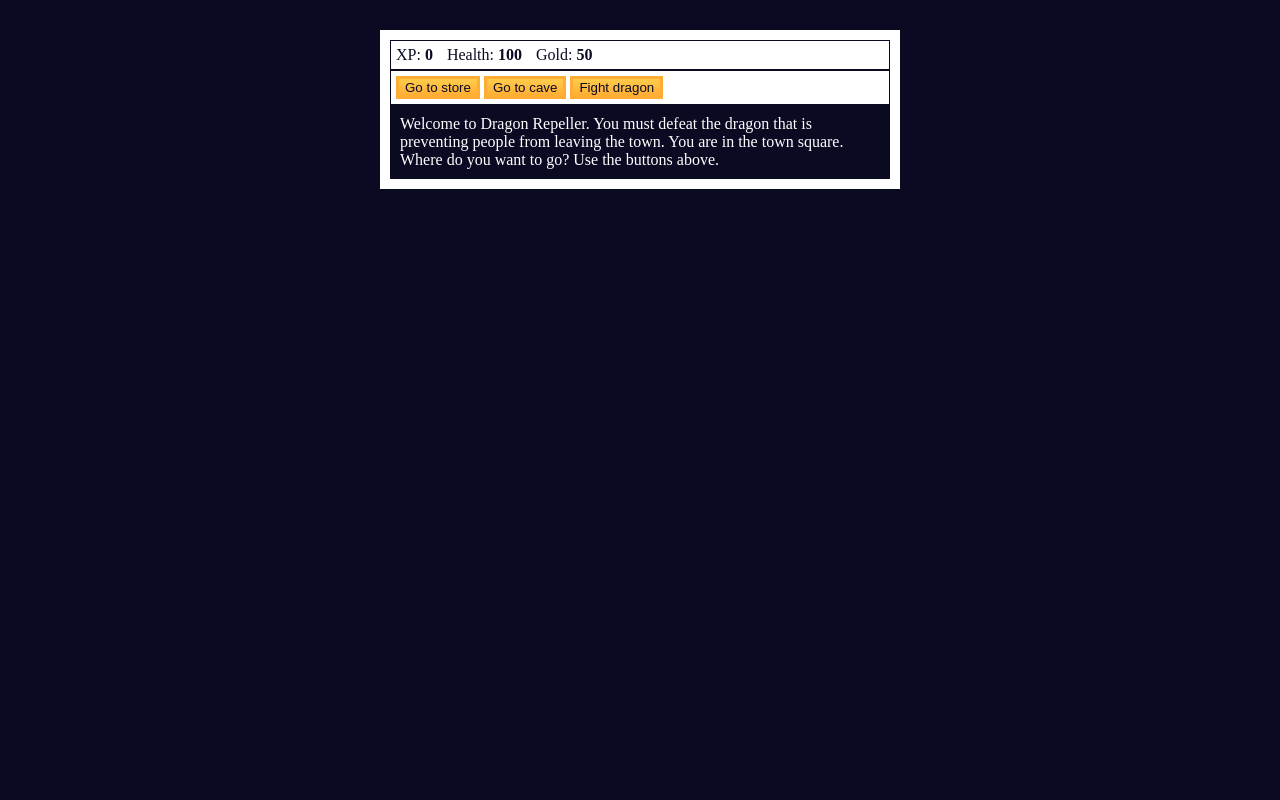
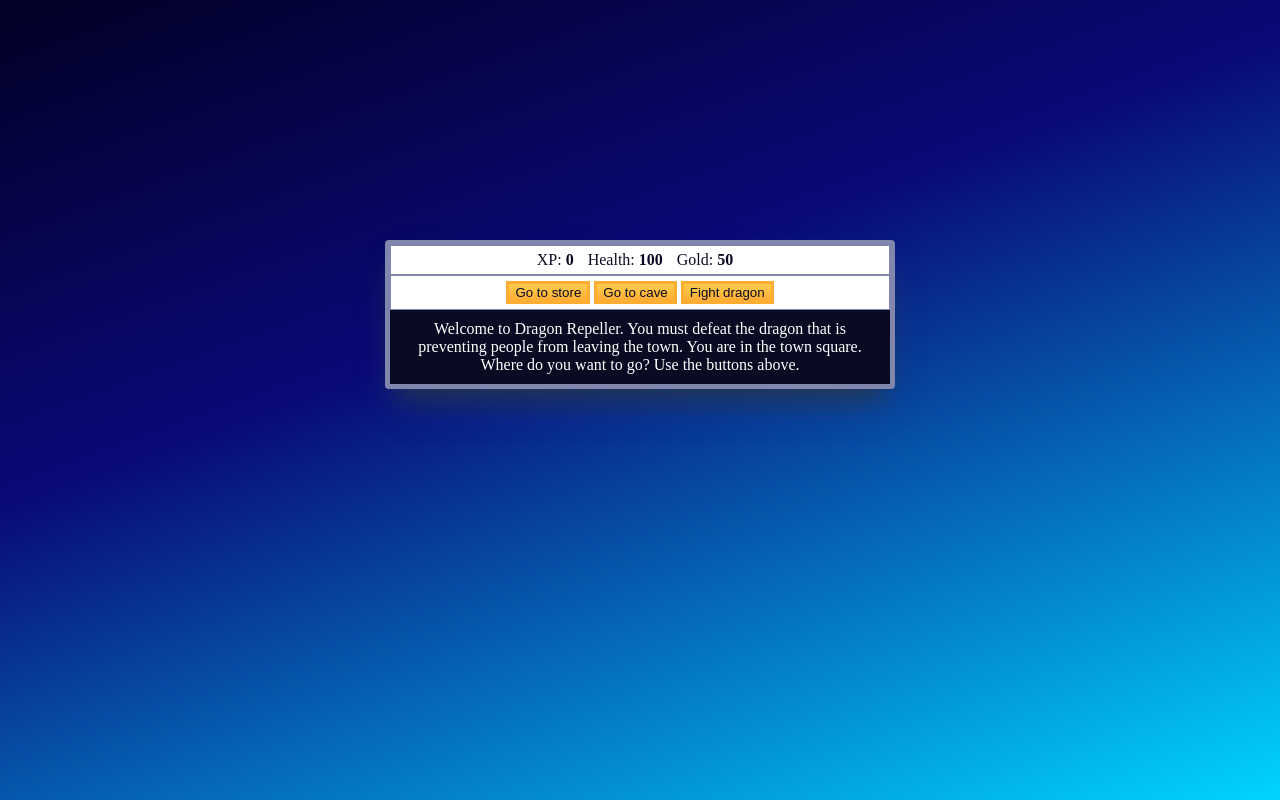
Before and after one commit to Rakesh-dev07/Role-Playing-Game, a plain HTML site: page index.html in a window 1280 px wide. Drawn offline with Linux system fonts and the light colour scheme.

Commit message:
Refactor CSS for improved layout and design
Updated styles for body, game area, and controls.

```diff
--- a/style.css
+++ b/style.css
@@ -1,5 +1,10 @@
 body {
-  background-color: #0a0a23;
+  margin: 0;
+  background: #020024;
+background: linear-gradient(160deg,rgba(2, 0, 36, 1) 0%, rgba(9, 9, 121, 1) 40%, rgba(0, 212, 255, 1) 100%);
+background-repeat: no-repeat;
+  background-attachment: fixed;
+  text-align: center;
 }
 
 #text {
@@ -10,16 +15,18 @@ body {
 
 #game {
   max-width: 500px;
-  max-height: 400px;
+  max-height: 600px;
   background-color: #ffffff;
   color: #ffffff;
-  margin: 30px auto 0px;
-  padding: 10px;
+  margin: 30vh auto;
+  border: 5px solid #8187ac;
+  border-radius: 4px;
+  box-shadow: rgb(38, 57, 77) 0px 20px 30px -10px;
 }
 
 #controls,
 #stats {
-  border: 1px solid #0a0a23;
+  border: 1px solid #8187ac;
   padding: 5px;
   color: #0a0a23;
 }
```
